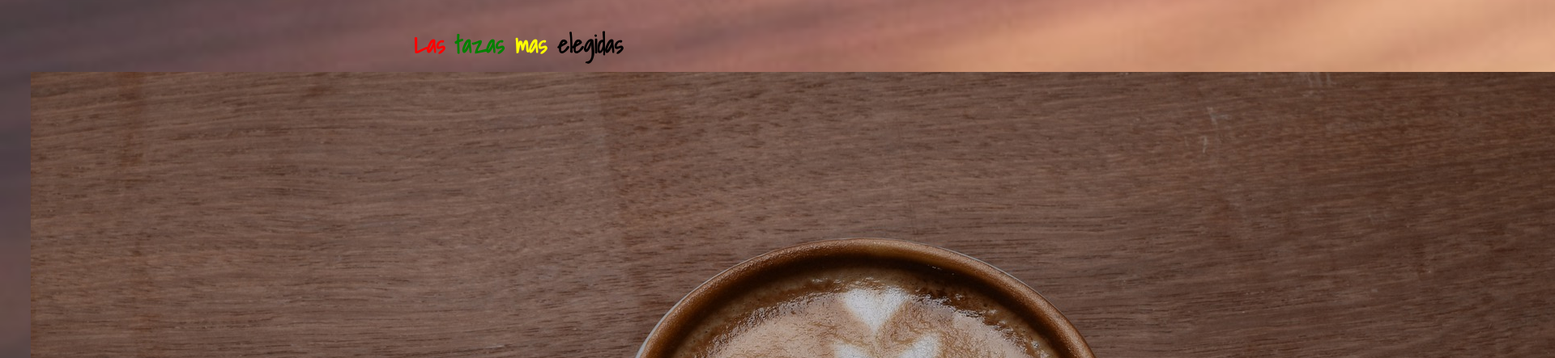
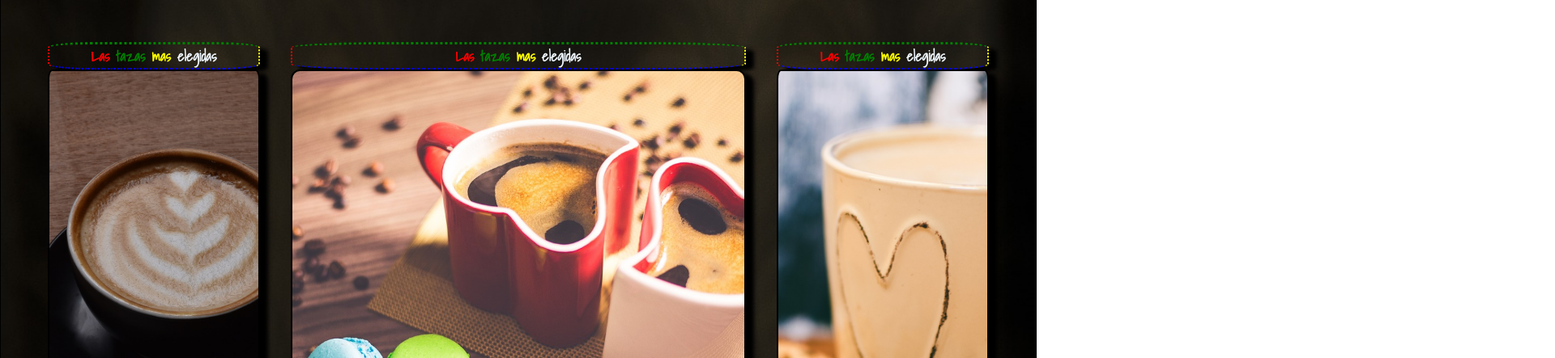
Before and after one commit to emigillini/Preentrega2-Gillini, a plain HTML site: page pages/comunidad.html in a window 1280 px wide. Shown: the part 173-616 px from the top of the page at 81% size, 1920 px wide, since content can reach past the window. Drawn offline with Linux system fonts and the light colour scheme.

Commit message:
htmlmaquet

```diff
--- a/pages/comunidad.html
+++ b/pages/comunidad.html
@@ -7,7 +7,7 @@
     <meta name="author" content="Emiliano Gillini">
     <meta name="description" content="Pagina Web de venta de ceramicas">
     <link rel="stylesheet" href="https://cdnjs.cloudflare.com/ajax/libs/font-awesome/6.2.0/css/all.min.css" integrity="sha512-xh6O/CkQoPOWDdYTDqeRdPCVd1SpvCA9XXcUnZS2FmJNp1coAFzvtCN9BmamE+4aHK8yyUHUSCcJHgXloTyT2A==" crossorigin="anonymous" referrerpolicy="no-referrer" />
-    <link rel="stylesheet" href="../styles/style4.css">
+    <link rel="stylesheet" href="../styles/style3.css">
     <link rel="shortcut icon" href="../img/favicon.jpg" type="image/x-icon">
     <title>Carolinska Tu mundo</title>
 
```
Also changed, not shown: pages/contacto.html (+1 -1 lines).
